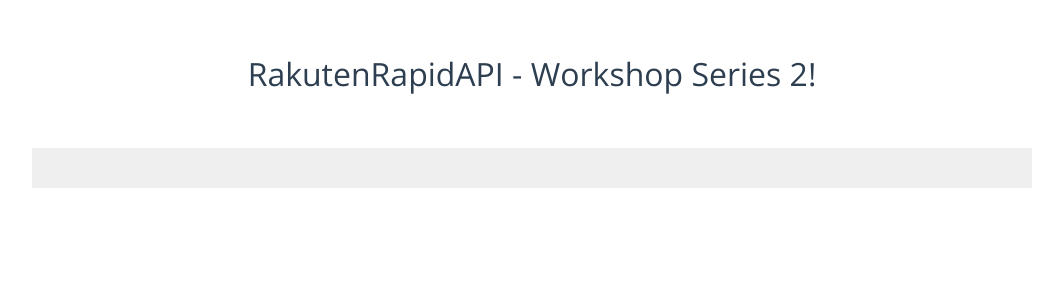
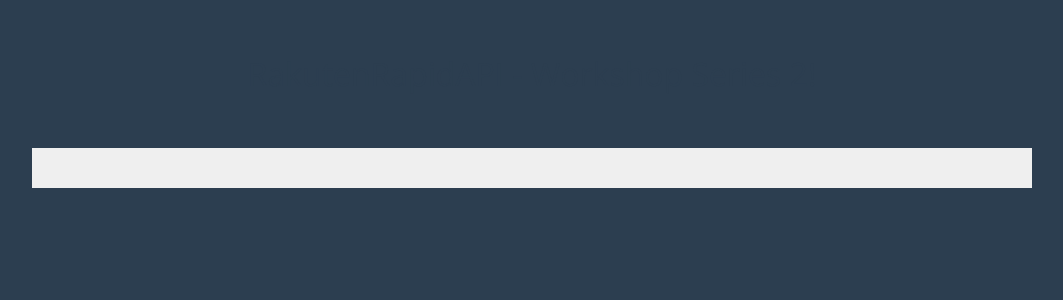
Before and after one commit to shreyanshp/RakutenRapidAPI-Workshop-Series-2, a PHP site: page / in a window 1280 px wide. Shown: the top 300 px of the page, without its empty margins (108-1171 px from the left). Run offline with PHP 8.4, Linux system fonts and the light colour scheme.

Commit message:
Update cam.css

```diff
--- a/src/cam.css
+++ b/src/cam.css
@@ -12,7 +12,7 @@
 }
 
 html {
-  background-color: ##2c3e50;
+  background-color: #2c3e50;
   font: normal 16px/1.5 sans-serif;
   color: #333;
 }
```
